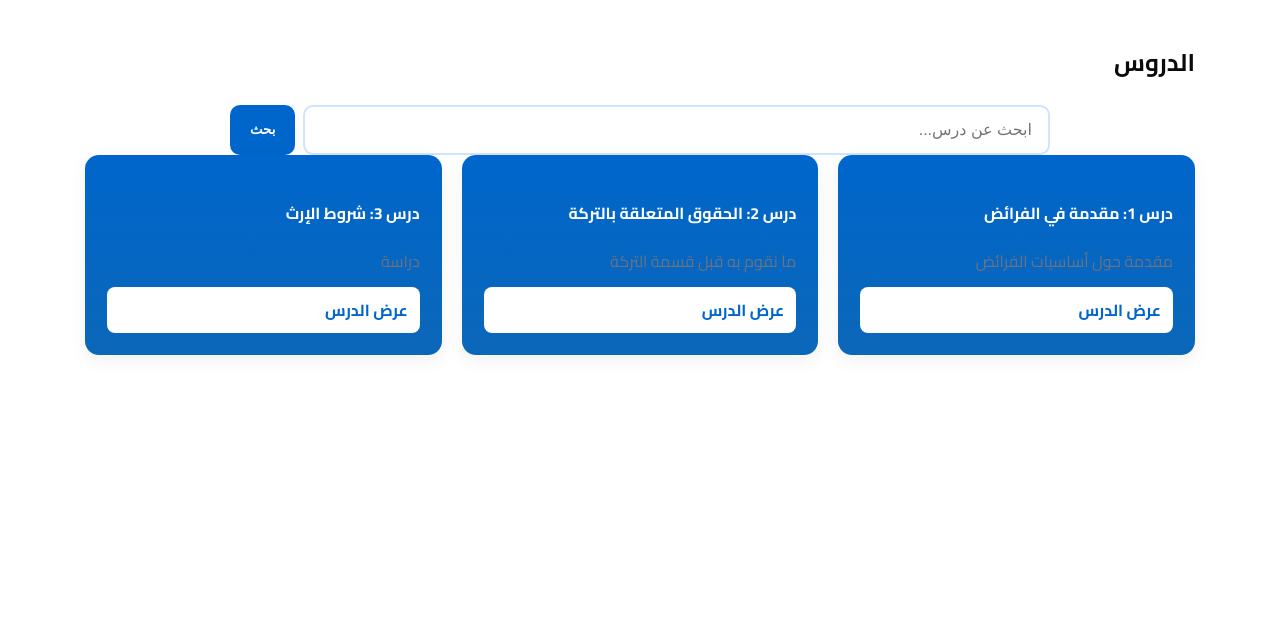
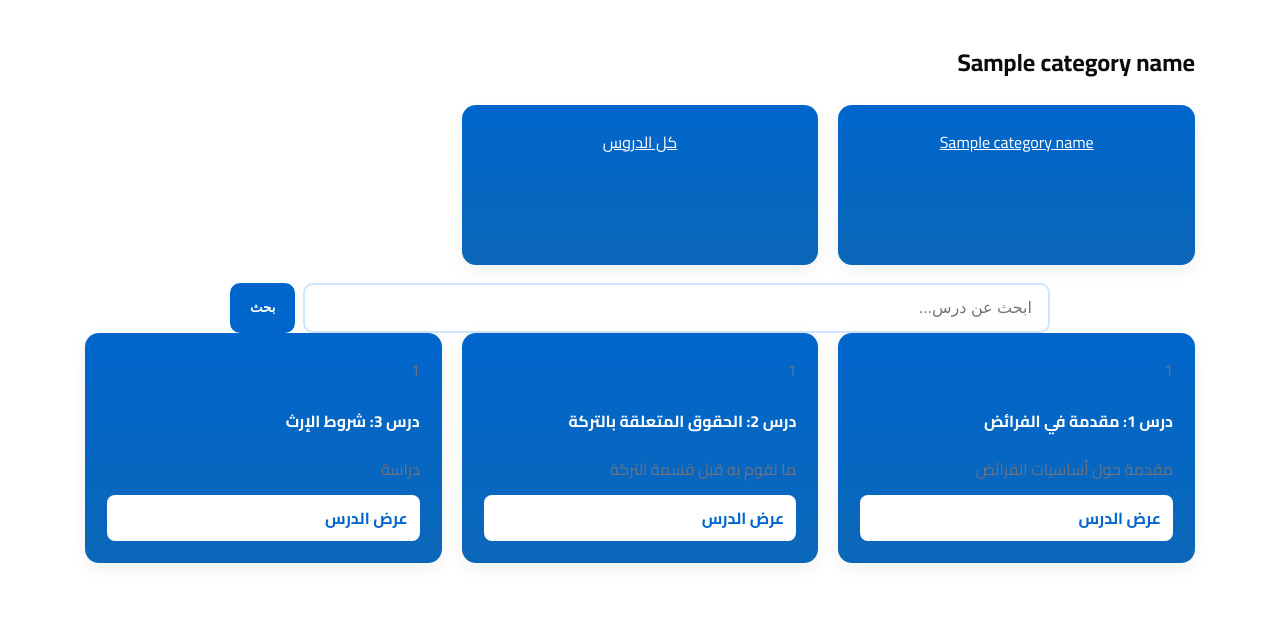
Before and after one commit to mustaphtouray7-svg/lessons-project-, a Flask app: template templates/lessons.html in a window 1280 px wide. Shown: the top 625 px of the page. Run offline with Flask 3, Linux system fonts and the light colour scheme; tables that the repository leaves empty hold one stand-in row (values such as "Sample post"); the template is opened without the code that fills it: values that come from a table or form of the project are taken from there, most other values are stand-ins (such as "Sample title", 1, 10 or a date in 2020); some libraries are stand-ins or nearby versions.

Commit message:
Restore lesson categories and original video link behavior

```diff
--- a/templates/lessons.html
+++ b/templates/lessons.html
@@ -3,21 +3,27 @@
 <head>
     <meta charset="utf-8">
     <meta name="viewport" content="width=device-width, initial-scale=1">
-    <title>جميع الدروس</title>
+    <title>{% if category_name %}{{ category_name }}{% else %}جميع الدروس{% endif %}</title>
     <link href="/static/style.css" rel="stylesheet">
-    <style>body{font-family:Cairo,Arial,sans-serif}</style>
 </head>
 <body>
     <main class="container">
-        <h2>الدروس</h2>
+        <h2>{% if category_name %}{{ category_name }}{% else %}الدروس{% endif %}</h2>
+        <div class="cards" style="margin-bottom:18px">
+            {% for key, name in category_names.items() %}
+            <a class="card lessons-card center" href="/category/{{ key }}">{{ name }}</a>
+            {% endfor %}
+            <a class="card lessons-card center" href="/lessons">كل الدروس</a>
+        </div>
         <form method="get" action="/lessons" class="search-box">
+            {% if category %}<input type="hidden" name="category" value="{{ category }}">{% endif %}
             <input name="q" placeholder="ابحث عن درس..." value="{{ search_query or '' }}">
             <button type="submit">بحث</button>
         </form>
-
         <div class="cards">
             {% for l in lessons %}
             <div class="card lessons-card">
+                <div class="muted">{{ category_names.get(l.category, '') }}</div>
                 <h4>{{ l.title }}</h4>
                 <p>{{ l.description }}</p>
                 <a href="/lesson/{{ l.id }}">عرض الدرس</a>
@@ -26,16 +32,15 @@
             <p>لا توجد دروس.</p>
             {% endfor %}
         </div>
-
         {% if total > per_page %}
         <div style="margin-top:18px;text-align:center">
             {% set last_page = (total // per_page) + (1 if total % per_page else 0) %}
             {% if page > 1 %}
-                <a class="btn" href="?q={{ search_query }}&page={{ page-1 }}">الصفحة السابقة</a>
+                <a class="btn" href="?q={{ search_query }}{% if category %}&category={{ category }}{% endif %}&page={{ page-1 }}">الصفحة السابقة</a>
             {% endif %}
             <span class="muted">صفحة {{ page }} من {{ last_page }}</span>
             {% if page < last_page %}
-                <a class="btn" href="?q={{ search_query }}&page={{ page+1 }}">الصفحة التالية</a>
+                <a class="btn" href="?q={{ search_query }}{% if category %}&category={{ category }}{% endif %}&page={{ page+1 }}">الصفحة التالية</a>
             {% endif %}
         </div>
         {% endif %}
```
